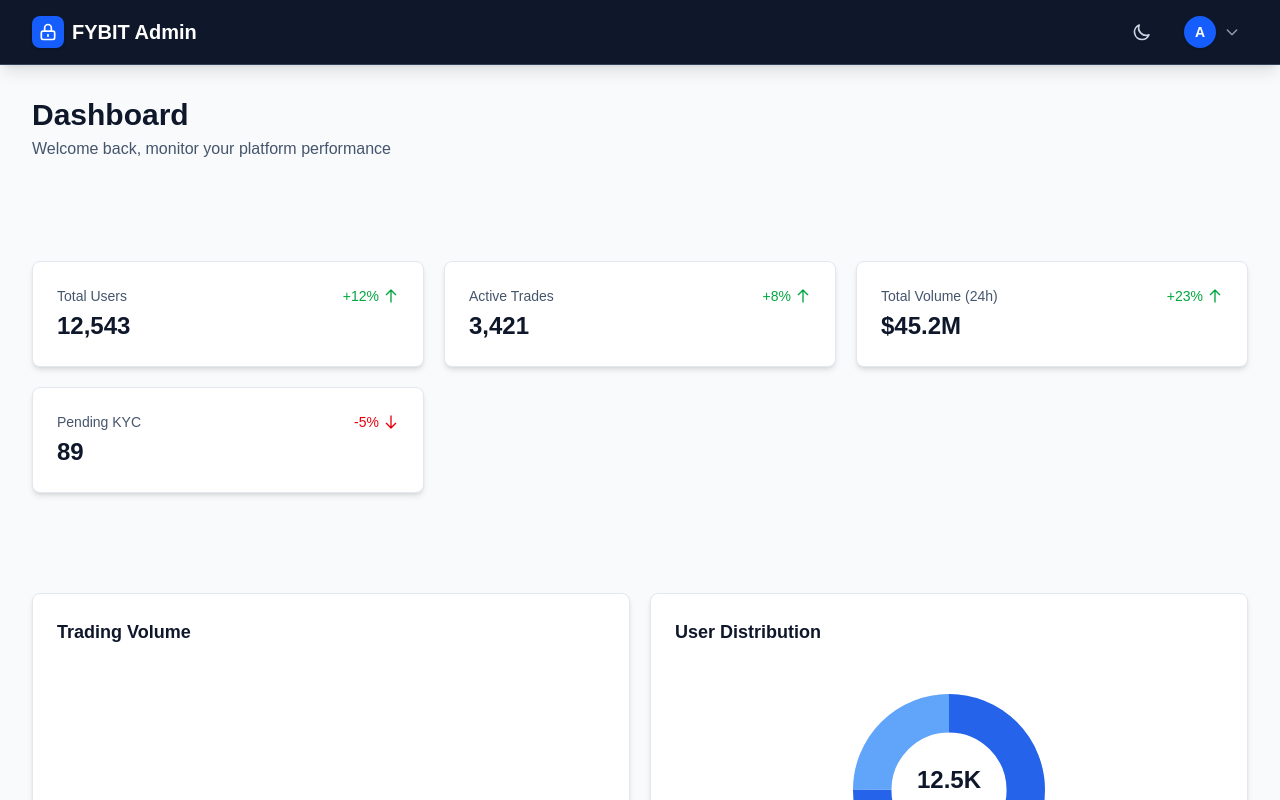
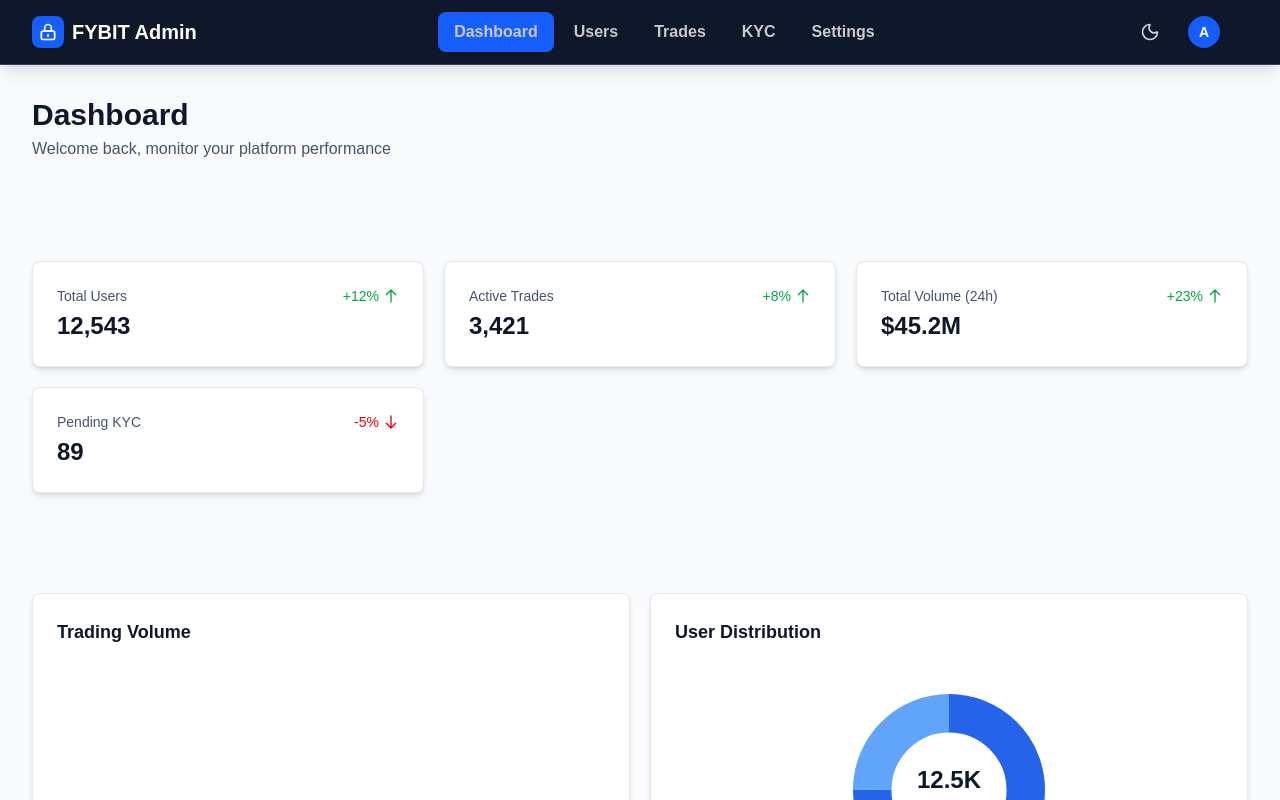
Before and after one commit to MadMax-source/fybit-clone, a Next.js app: page /admin in a window 1280 px wide. Shown: the top 800 px of the page. Built offline with nearby package versions, Linux system fonts and the light colour scheme; sample sign-in values are in the browser's storage.

Commit message:
added changes

```diff
--- a/app/admin/login/page.tsx
+++ b/app/admin/login/page.tsx
@@ -25,7 +25,7 @@ export default function AdminLoginPage() {
 
       if (email === 'admin@fybit.com' && password === 'admin123') {
         localStorage.setItem('admin', JSON.stringify({ email, role: 'admin' }));
-        router.push('/admin/dashboard');
+        router.push('/admin');
       } else {
         throw new Error('Invalid admin credentials');
       }
--- a/components/AdminNav.tsx
+++ b/components/AdminNav.tsx
@@ -3,10 +3,12 @@
 import { useState, useEffect } from 'react';
 import Link from 'next/link';
 import { useRouter, usePathname } from 'next/navigation';
+import { Menu, X, Moon, Sun } from 'lucide-react';
 import { useTheme } from '@/contexts/ThemeContext';
 
 export function AdminNav() {
   const [showUserMenu, setShowUserMenu] = useState(false);
+  const [showMobileMenu, setShowMobileMenu] = useState(false);
   const [adminEmail, setAdminEmail] = useState('');
   const router = useRouter();
   const pathname = usePathname();
@@ -27,12 +29,21 @@ export function AdminNav() {
 
   const isActive = (path: string) => pathname === path;
 
+  const navLinks = [
+    { href: '/admin', label: 'Dashboard' },
+    { href: '/admin/users', label: 'Users' },
+    { href: '/admin/trades', label: 'Trades' },
+    { href: '/admin/kyc', label: 'KYC' },
+    { href: '/admin/settings', label: 'Settings' },
+  ];
+
   return (
-    <nav className="bg-slate-900 border-b border-slate-700 shadow-lg">
+    <div className="bg-slate-900 border-b border-slate-700 shadow-lg">
       <div className="max-w-full px-4 sm:px-6 lg:px-8">
         <div className="flex justify-between items-center h-16">
-          <div className="flex items-center space-x-8">
-            <Link href="/admin" className="flex items-center space-x-2">
+          {/* Left Section */}
+          <div className="flex items-center space-x-3">
+            <Link href="/admin/dashboard" className="flex items-center space-x-2">
               <div className="w-8 h-8 bg-blue-600 rounded-lg flex items-center justify-center shadow-sm">
                 <svg
                   className="w-5 h-5 text-white"
@@ -50,98 +61,40 @@ export function AdminNav() {
               </div>
               <span className="text-xl font-bold text-white">FYBIT Admin</span>
             </Link>
+          </div>
 
-            <div className="hidden md:flex space-x-1">
+          <div className=" md:flex  space-x-1">
+            {navLinks.map((link) => (
               <Link
-                href="/admin"
+                key={link.href}
+                href={link.href}
                 className={`px-4 py-2 rounded-lg font-medium transition-colors ${
-                  isActive('/admin/dashboard')
+                  isActive(link.href)
                     ? 'bg-blue-600 text-white shadow-sm'
                     : 'text-slate-300 hover:bg-slate-800 hover:text-white'
                 }`}
               >
-                Dashboard
+                {link.label}
               </Link>
-              <Link
-                href="/admin/users"
-                className={`px-4 py-2 rounded-lg font-medium transition-colors ${
-                  isActive('/admin/users')
-                    ? 'bg-blue-600 text-white shadow-sm'
-                    : 'text-slate-300 hover:bg-slate-800 hover:text-white'
-                }`}
-              >
-                Users
-              </Link>
-              <Link
-                href="/admin/trades"
-                className={`px-4 py-2 rounded-lg font-medium transition-colors ${
-                  isActive('/admin/trades')
-                    ? 'bg-blue-600 text-white shadow-sm'
-                    : 'text-slate-300 hover:bg-slate-800 hover:text-white'
-                }`}
-              >
-                Trades
-              </Link>
-              <Link
-                href="/admin/kyc"
-                className={`px-4 py-2 rounded-lg font-medium transition-colors ${
-                  isActive('/admin/kyc')
-                    ? 'bg-blue-600 text-white shadow-sm'
-                    : 'text-slate-300 hover:bg-slate-800 hover:text-white'
-                }`}
-              >
-                KYC
-              </Link>
-              <Link
-                href="/admin/settings"
-                className={`px-4 py-2 rounded-lg font-medium transition-colors ${
-                  isActive('/admin/settings')
-                    ? 'bg-blue-600 text-white shadow-sm'
-                    : 'text-slate-300 hover:bg-slate-800 hover:text-white'
-                }`}
-              >
-                Settings
-              </Link>
-            </div>
+            ))}
           </div>
 
-          <div className="flex items-center space-x-4">
+          {/* Right Section */}
+          <div className="flex items-center space-x-3">
+            {/* Theme toggle */}
             <button
               onClick={toggleTheme}
               className="p-2 rounded-lg hover:bg-slate-800 transition-colors"
               aria-label="Toggle theme"
             >
               {theme === 'light' ? (
-                <svg
-                  className="w-5 h-5 text-slate-300"
-                  fill="none"
-                  stroke="currentColor"
-                  viewBox="0 0 24 24"
-                >
-                  <path
-                    strokeLinecap="round"
-                    strokeLinejoin="round"
-                    strokeWidth={2}
-                    d="M20.354 15.354A9 9 0 018.646 3.646 9.003 9.003 0 0012 21a9.003 9.003 0 008.354-5.646z"
-                  />
-                </svg>
+                <Moon className="w-5 h-5 text-slate-300" />
               ) : (
-                <svg
-                  className="w-5 h-5 text-slate-300"
-                  fill="none"
-                  stroke="currentColor"
-                  viewBox="0 0 24 24"
-                >
-                  <path
-                    strokeLinecap="round"
-                    strokeLinejoin="round"
-                    strokeWidth={2}
-                    d="M12 3v1m0 16v1m9-9h-1M4 12H3m15.364 6.364l-.707-.707M6.343 6.343l-.707-.707m12.728 0l-.707.707M6.343 17.657l-.707.707M16 12a4 4 0 11-8 0 4 4 0 018 0z"
-                  />
-                </svg>
+                <Sun className="w-5 h-5 text-slate-300" />
               )}
             </button>
 
+            {/* Admin dropdown */}
             <div className="relative">
               <button
                 onClick={() => setShowUserMenu(!showUserMenu)}
@@ -151,23 +104,10 @@ export function AdminNav() {
                   A
                 </div>
                 <span className="hidden sm:block text-sm text-slate-300">{adminEmail}</span>
-                <svg
-                  className="w-4 h-4 text-slate-400"
-                  fill="none"
-                  stroke="currentColor"
-                  viewBox="0 0 24 24"
-                >
-                  <path
-                    strokeLinecap="round"
-                    strokeLinejoin="round"
-                    strokeWidth={2}
-                    d="M19 9l-7 7-7-7"
-                  />
-                </svg>
               </button>
 
               {showUserMenu && (
-                <div className="absolute right-0 mt-2 w-48 bg-slate-800 rounded-lg shadow-lg border border-slate-700 py-1 z-50 animate-slide-in">
+                <div className="absolute right-0 mt-2 w-48 bg-slate-800 rounded-lg shadow-lg border border-slate-700 py-1 z-50">
                   <div className="px-4 py-2 text-sm text-slate-400 border-b border-slate-700">
                     Admin Account
                   </div>
@@ -180,9 +120,41 @@ export function AdminNav() {
                 </div>
               )}
             </div>
+
+            {/* Mobile Menu Button */}
+            <button
+              className="md:hidden p-2 rounded-lg hover:bg-slate-800 transition-colors"
+              onClick={() => setShowMobileMenu(!showMobileMenu)}
+            >
+              {showMobileMenu ? (
+                <X className="w-6 h-6 text-slate-300" />
+              ) : (
+                <Menu className="w-6 h-6 text-slate-300" />
+              )}
+            </button>
           </div>
         </div>
       </div>
-    </nav>
+
+      {/* Mobile Menu */}
+      {showMobileMenu && (
+        <div className="md:hidden bg-slate-800 border-t border-slate-700">
+          {navLinks.map((link) => (
+            <Link
+              key={link.href}
+              href={link.href}
+              onClick={() => setShowMobileMenu(false)}
+              className={`block px-6 py-3 text-sm font-medium ${
+                isActive(link.href)
+                  ? 'bg-blue-600 text-white'
+                  : 'text-slate-300 hover:bg-slate-700 hover:text-white'
+              }`}
+            >
+              {link.label}
+            </Link>
+          ))}
+        </div>
+      )}
+    </div>
   );
 }
--- /dev/null
+++ b/components/Toast.tsx
@@ -0,0 +1,86 @@
+'use client';
+
+import { createContext, useContext, useState, ReactNode } from 'react';
+
+type ToastType = 'success' | 'error' | 'info' | 'warning';
+
+interface Toast {
+  id: string;
+  message: string;
+  type: ToastType;
+}
+
+interface ToastContextType {
+  showToast: (message: string, type?: ToastType) => void;
+}
+
+const ToastContext = createContext<ToastContextType | undefined>(undefined);
+
+export function ToastProvider({ children }: { children: ReactNode }) {
+  const [toasts, setToasts] = useState<Toast[]>([]);
+
+  const showToast = (message: string, type: ToastType = 'info') => {
+    const id = Math.random().toString(36).substring(7);
+    setToasts((prev) => [...prev, { id, message, type }]);
+
+    setTimeout(() => {
+      setToasts((prev) => prev.filter((toast) => toast.id !== id));
+    }, 4000);
+  };
+
+  const removeToast = (id: string) => {
+    setToasts((prev) => prev.filter((toast) => toast.id !== id));
+  };
+
+  const getToastStyles = (type: ToastType) => {
+    const styles = {
+      success:
+        'bg-green-50 dark:bg-green-900/30 border-green-200 dark:border-green-800 text-green-800 dark:text-green-400',
+      error:
+        'bg-red-50 dark:bg-red-900/30 border-red-200 dark:border-red-800 text-red-800 dark:text-red-400',
+      warning:
+        'bg-amber-50 dark:bg-amber-900/30 border-amber-200 dark:border-amber-800 text-amber-800 dark:text-amber-400',
+      info: 'bg-blue-50 dark:bg-blue-900/30 border-blue-200 dark:border-blue-800 text-blue-800 dark:text-blue-400',
+    };
+    return styles[type];
+  };
+
+  return (
+    <ToastContext.Provider value={{ showToast }}>
+      {children}
+      <div className="fixed top-4 right-4 z-50 space-y-2">
+        {toasts.map((toast) => (
+          <div
+            key={toast.id}
+            className={`max-w-sm px-4 py-3 rounded-lg border shadow-lg flex items-center justify-between animate-slide-in ${getToastStyles(
+              toast.type,
+            )}`}
+          >
+            <span className="text-sm font-medium">{toast.message}</span>
+            <button
+              onClick={() => removeToast(toast.id)}
+              className="ml-4 text-current opacity-70 hover:opacity-100"
+            >
+              <svg className="w-4 h-4" fill="none" stroke="currentColor" viewBox="0 0 24 24">
+                <path
+                  strokeLinecap="round"
+                  strokeLinejoin="round"
+                  strokeWidth={2}
+                  d="M6 18L18 6M6 6l12 12"
+                />
+              </svg>
+            </button>
+          </div>
+        ))}
+      </div>
+    </ToastContext.Provider>
+  );
+}
+
+export function useToast() {
+  const context = useContext(ToastContext);
+  if (!context) {
+    throw new Error('useToast must be used within ToastProvider');
+  }
+  return context;
+}
```
